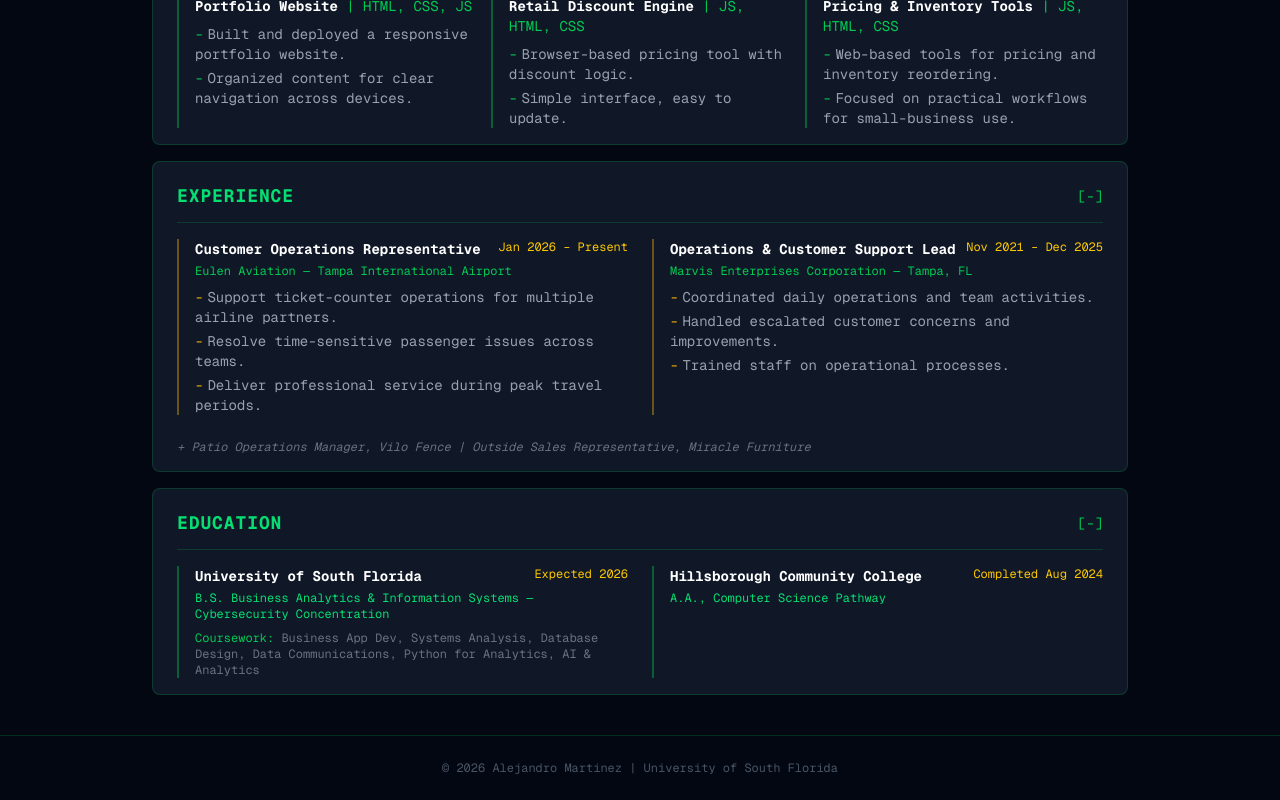
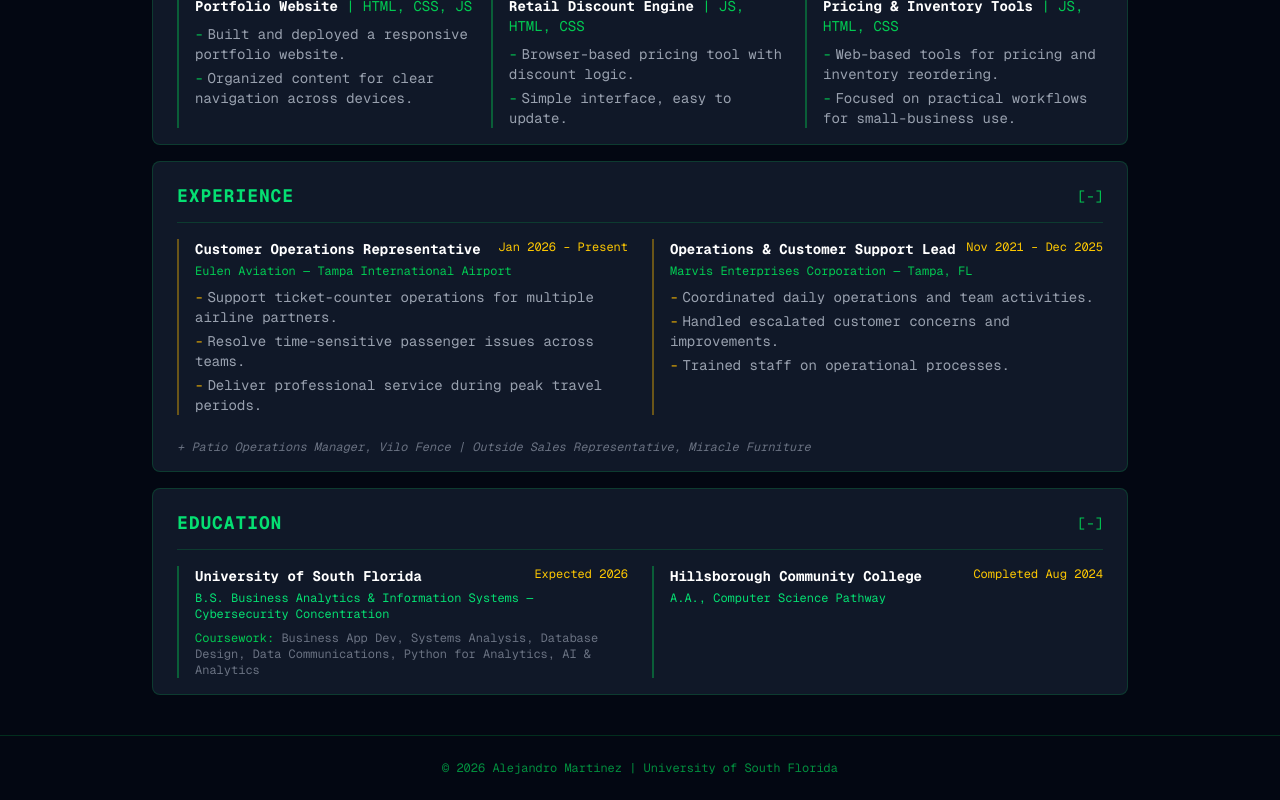
Before and after one commit to Asce260901/resume-nextjs, a Next.js app: page / in a window 1280 px wide. Shown: the part 1014-1814 px from the top of the page. Built offline with nearby package versions, Linux system fonts and the light colour scheme.

Commit message:
update footer color, page title and favicon

```diff
--- a/src/app/layout.js
+++ b/src/app/layout.js
@@ -12,17 +12,19 @@
 });
 
 export const metadata = {
-  title: "Create Next App",
-  description: "Generated by create next app",
+  title: "Alejandro Martinez | Web Developer",
+  description: "Resume and portfolio of Alejandro Martinez, aspiring web developer and USF student.",
+  icons: {
+    icon: "https://asce260901.github.io/portfolio-site/Usf Logo Png.jpeg",
+  },
 };
 
 export default function RootLayout({ children }) {
   return (
-    <html
-      lang="en"
-      className={`${geistSans.variable} ${geistMono.variable} h-full antialiased`}
-    >
-      <body className="min-h-full flex flex-col">{children}</body>
+    <html lang="en">
+      <body className={`${geistSans.variable} ${geistMono.variable} antialiased`}>
+        {children}
+      </body>
     </html>
   );
 }
--- a/src/app/page.js
+++ b/src/app/page.js
@@ -38,6 +38,7 @@
           <a href="https://asce260901.github.io/portfolio-site/" target="_blank" rel="noopener noreferrer" className="font-mono text-xs px-4 py-2 border border-green-500/50 text-green-400 hover:bg-green-500/10 hover:border-green-400 rounded transition-all duration-200 tracking-wider">Portfolio</a>
           <a href="https://github.com/Asce260901" target="_blank" rel="noopener noreferrer" className="font-mono text-xs px-4 py-2 border border-green-500/50 text-green-400 hover:bg-green-500/10 hover:border-green-400 rounded transition-all duration-200 tracking-wider">GitHub</a>
           <a href="mailto:AJMH2609@gmail.com" className="font-mono text-xs px-4 py-2 border border-green-500/50 text-green-400 hover:bg-green-500/10 hover:border-green-400 rounded transition-all duration-200 tracking-wider">Contact Me</a>
+          <a href="/Alejandro_Martinez_Resume_Web_Developing.pdf" download className="font-mono text-xs px-4 py-2 bg-yellow-500/20 border border-yellow-500/50 text-yellow-400 hover:bg-yellow-500/30 hover:border-yellow-400 rounded transition-all duration-200 tracking-wider">Download Resume</a>
         </div>
       </header>
 
@@ -196,7 +197,7 @@
       </div>
 
       {/* Footer */}
-      <footer className="border-t border-green-500/20 bg-gray-950 text-center py-6 font-mono text-xs text-gray-600">
+      <footer className="border-t border-green-500/20 bg-gray-950 text-center py-6 font-mono text-xs text-green-500/70">
         © 2026 Alejandro Martinez | University of South Florida
       </footer>
 
```
